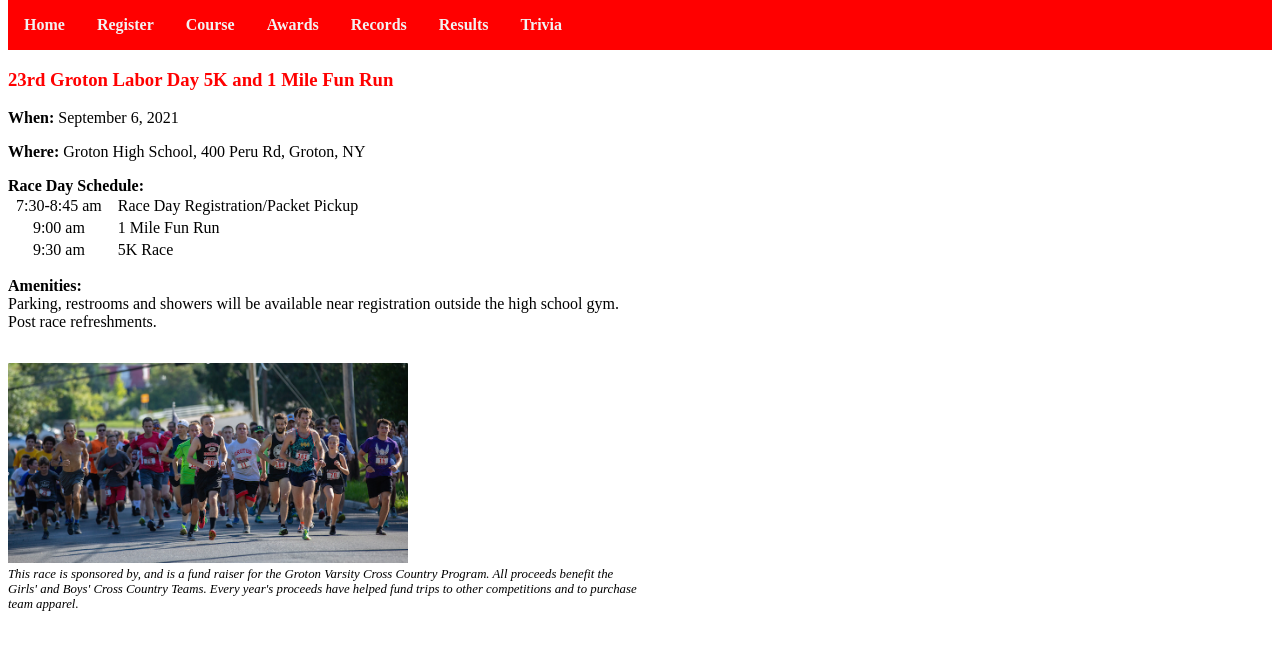
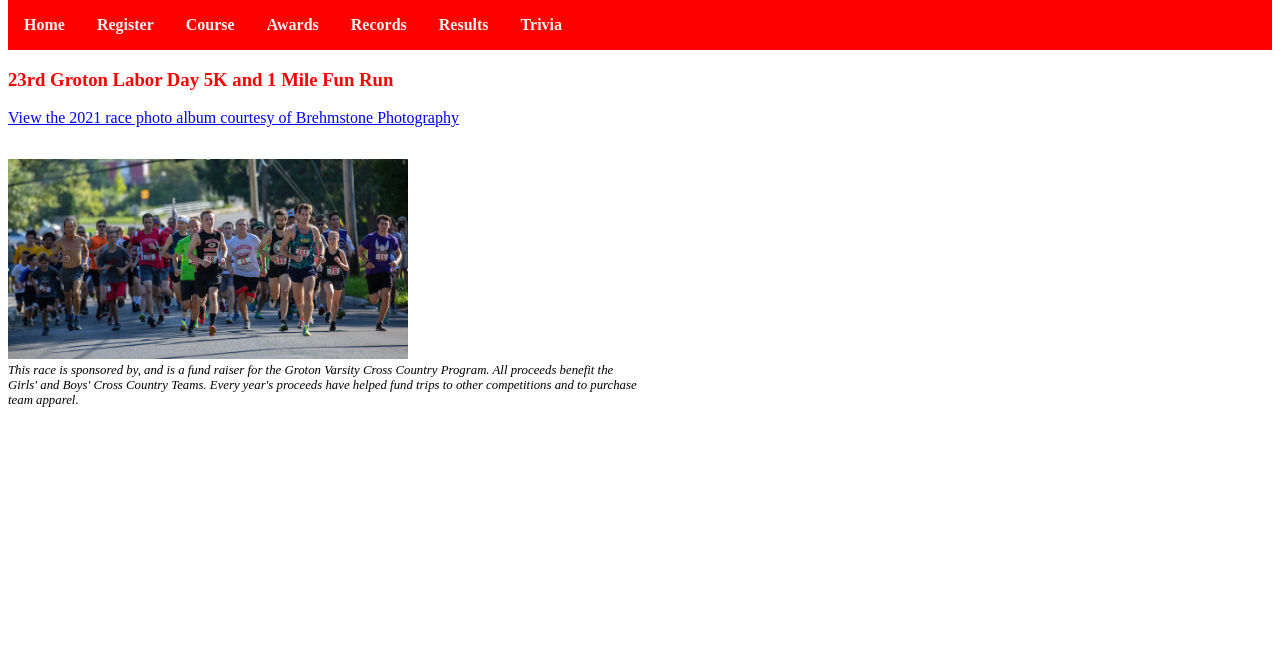
Before and after one commit to groton5k/groton5k.github.io, a plain HTML site: page index.html in a window 1280 px wide. Drawn offline with nearby package versions, Linux system fonts and the light colour scheme.

Commit message:
Added 2021 photo link

```diff
--- a/index.html
+++ b/index.html
@@ -171,15 +171,13 @@
 			<div>
 
 			<!--<p style="padding-right:1em;">All stats on the Records, Results and Trivia pages have been updated
-			to include the results of the 2019 race. </p>
+			to include the results of the 2019 race. </p> -->
 
-			<p><a href="https://www.johnbrehmphotography.com/gallery/tritowngrandprix2019/album/7543575" target="_blank">
-			View 2019 5K race photo album</a></p>
-			<p><a href="https://www.johnbrehmphotography.com/gallery/tritowngrandprix2019/album/7530444" target="_blank">
-			View 2019 Fun Run photo album</a></p>-->
+			<p><a href="https://galleries.brehmstonephotography.com/grotonlaborday5k" target="_blank">
+			View the 2021 race photo album courtesy of Brehmstone Photography</a></p>
 
 
-			<span><b>When: </b>September 6, 2021</span>
+			<!--<span><b>When: </b>September 6, 2021</span>
 			<p><b>Where: </b>Groton High School, 400 Peru Rd, Groton, NY</p>
 			<table>
 				<caption>Race Day Schedule:</caption>
@@ -189,7 +187,7 @@
 			</table>
 			<p><b>Amenities:</b>
 			<br /><span>Parking, restrooms and showers will be available near registration
-			outside the high school gym. Post race refreshments.</span></p>
+			outside the high school gym. Post race refreshments.</span></p>-->
 		</div>
 		<div class="twocols centerCol" style="margin-top:1em;">
 			<img src="photos/start18.png" width="400" alt="Race Photo" />
@@ -290,6 +288,8 @@
 			<p style="margin-bottom:0;">View results by year:
 			<select id="selectedYr">
 				<option>Select year</option>
+				<option value="https://www.leonetiming.com/results/index.php?id=5021">2021 5K</option>
+				<option value="https://www.leonetiming.com/results/index.php?id=5022">2021 Fun Run</option>
 				<option value="http://leonetiming.com/2019/Roads/Groton5K19.htm">2019 5K</option>
 				<option value="http://leonetiming.com/2019/Roads/GrotonMile19.htm">2019 Fun Run</option>
 				<option value="http://leonetiming.com/2018/Roads/Groton5K18.htm">2018 5K</option>
```
